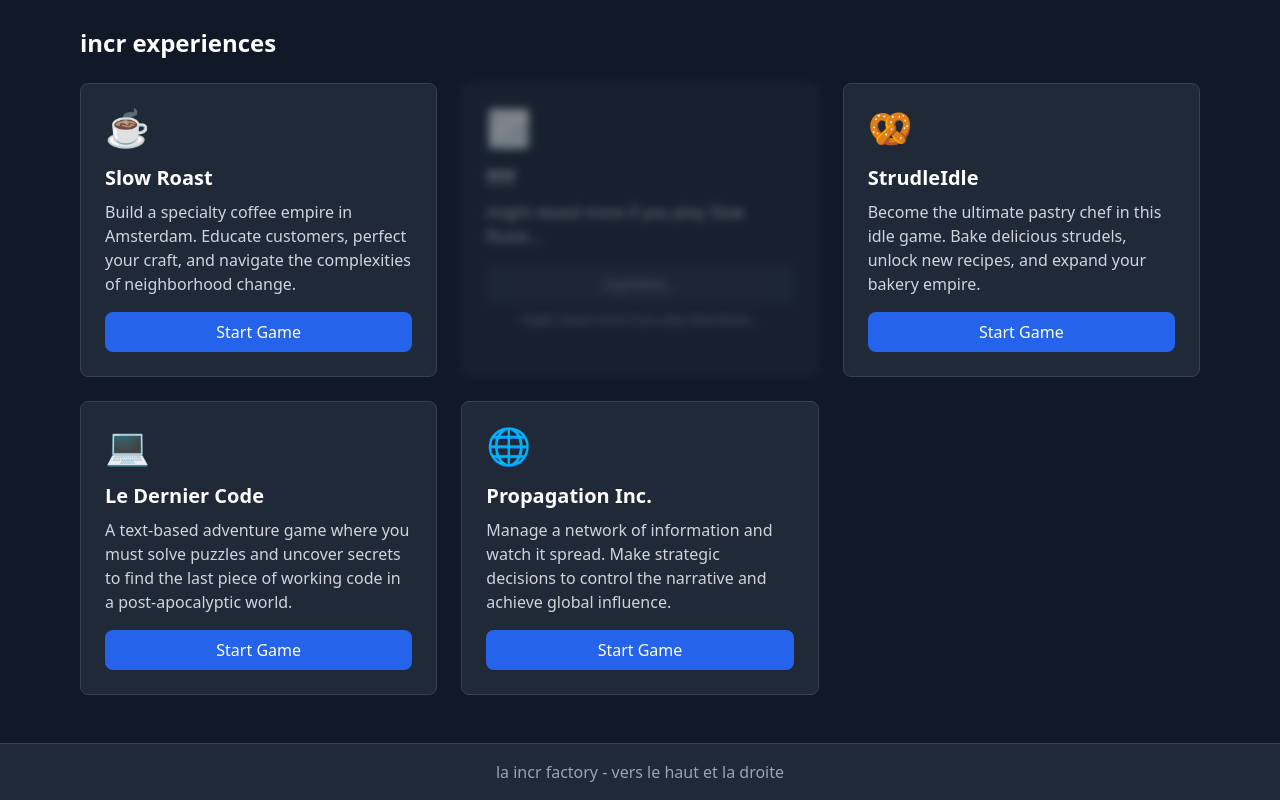
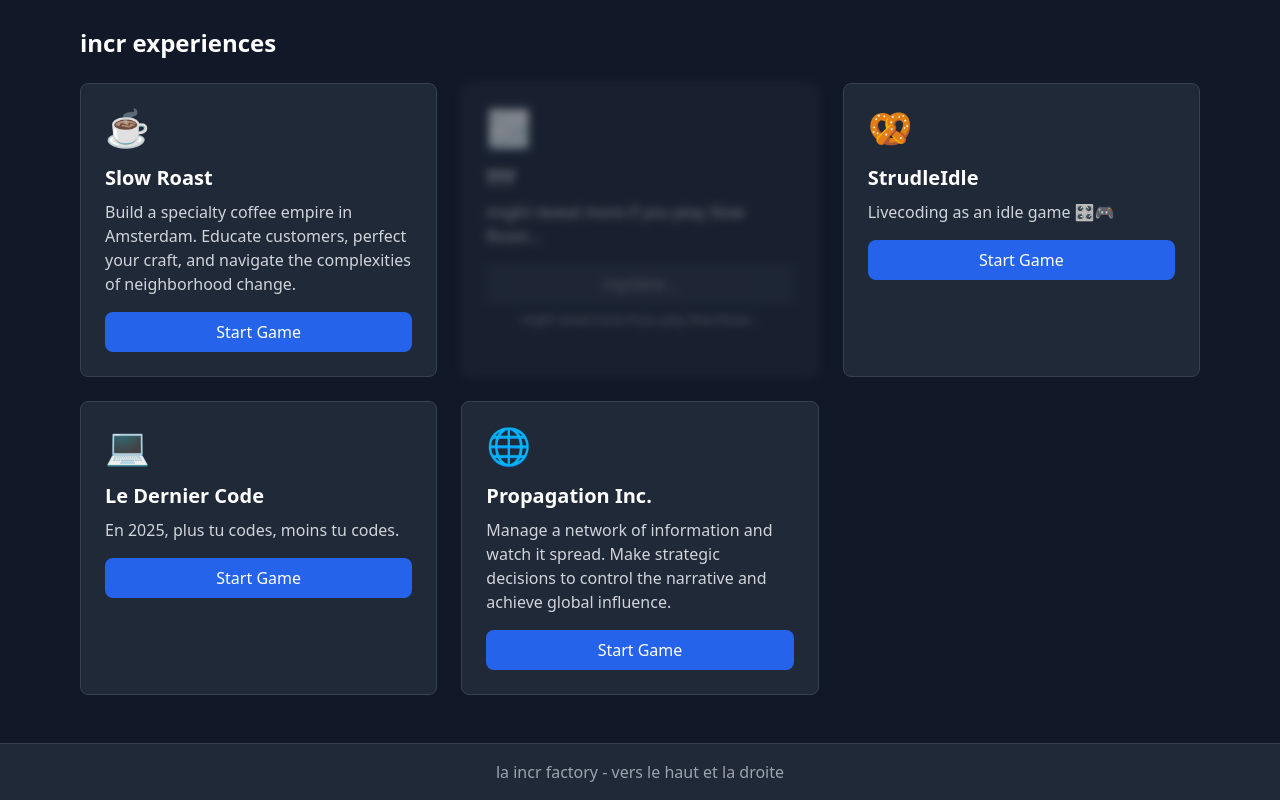
Before and after one commit to PLNech/incr, a Next.js app: page / in a window 1280 px wide. Shown: the part 474-1274 px from the top of the page. Built offline with nearby package versions, Linux system fonts and the light colour scheme.

Commit message:
Apply suggestions from code review

```diff
--- a/app/page.tsx
+++ b/app/page.tsx
@@ -22,7 +22,7 @@ const GAMES: GameInfo[] = [
     description: 'Build a specialty coffee empire in Amsterdam. Educate customers, perfect your craft, and navigate the complexities of neighborhood change.',
     emoji: '☕',
     status: 'available',
-    githubUrl: 'https://github.com/example/slow-roast',
+    githubUrl: 'https://github.com/PLNech/incr/',
     url: '/slow-roast'
   },
   {
@@ -38,20 +38,20 @@ const GAMES: GameInfo[] = [
 {
   id: 'strudle-idle',
   title: 'StrudleIdle',
-    description: 'Become the ultimate pastry chef in this idle game. Bake delicious strudels, unlock new recipes, and expand your bakery empire.',
+  description: 'Livecoding as an idle game 🎛️🎮',
   emoji: '🥨',
   status: 'available',
-    githubUrl: 'https://github.com/example/strudle-idle',
-    url: '/strudle-idle'
+  githubUrl: 'https://github.com/PLNech/StrudleIdle',
+  url: 'https://plnech.github.io/StrudelIdle/'
 },
 {
   id: 'le-dernier-code',
   title: 'Le Dernier Code',
-    description: 'A text-based adventure game where you must solve puzzles and uncover secrets to find the last piece of working code in a post-apocalyptic world.',
+  description: 'En 2025, plus tu codes, moins tu codes.',
   emoji: '💻',
   status: 'available',
-    githubUrl: 'https://github.com/example/le-dernier-code',
-    url: '/le-dernier-code'
+  githubUrl: 'https://github.com/plnech/DernierCode',
+  url: 'https://dernier-code.vercel.app/'
 },
 {
   id: 'propagation-inc',
@@ -59,8 +59,8 @@ const GAMES: GameInfo[] = [
   description: 'Manage a network of information and watch it spread. Make strategic decisions to control the narrative and achieve global influence.',
   emoji: '🌐',
   status: 'available',
-    githubUrl: 'https://github.com/example/propagation-inc',
-    url: '/propagation-inc'
+  githubUrl: 'https://github.com/PLNech/Propagation',
+  url: 'https://propagation.vercel.app/'
 }
 ];
 
```
Lines whose indentation alone changed are shown as unchanged.
